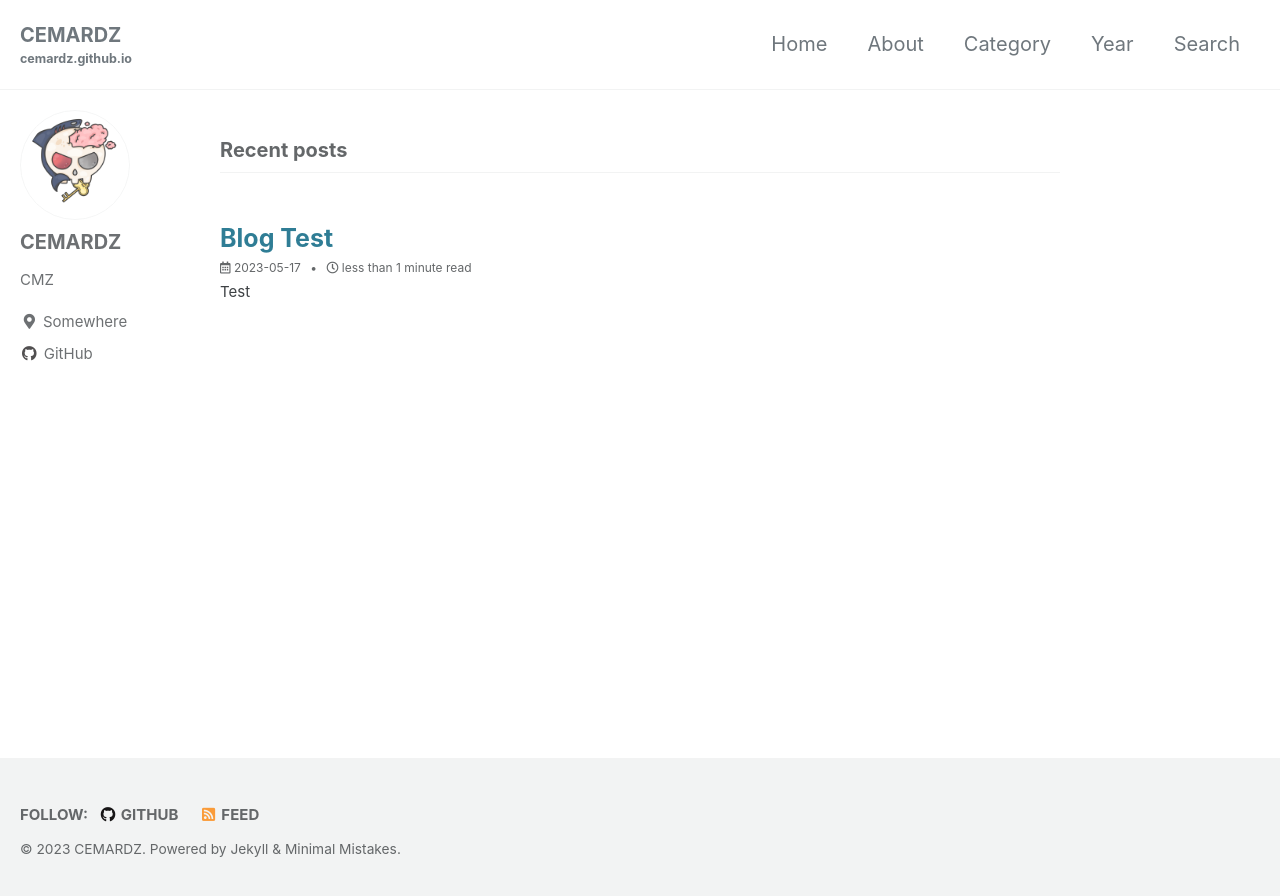
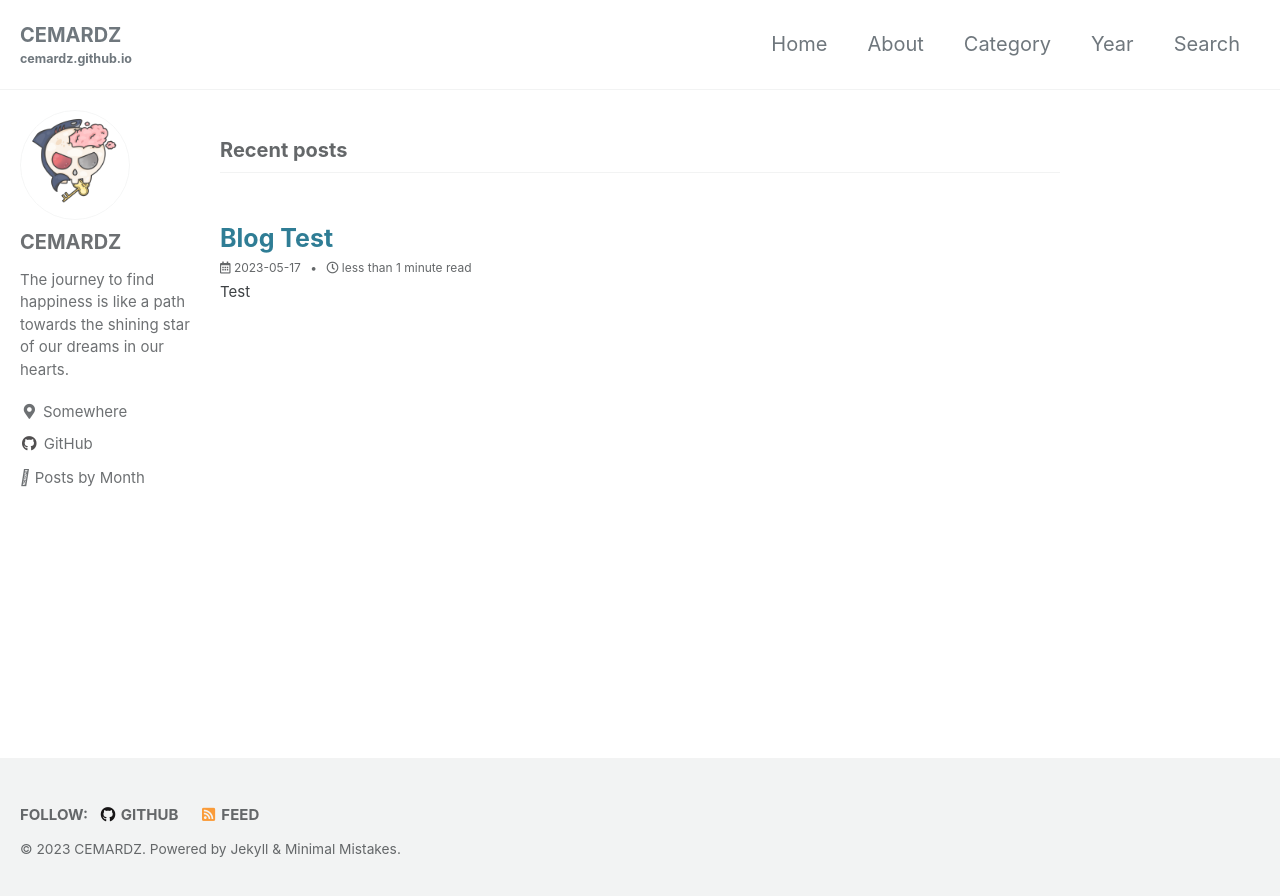
Before and after one commit to cemardz/cemardz.github.io, a Jekyll site: the page built from index.html, in a window 1280 px wide. Shown: the top 896 px of the page. Built offline with Jekyll 4.4.1, drawn with Linux system fonts in a browser that asks for light colours; cached includes are drawn as plain includes; some web fonts are replaced; the list of posts is cut into pages by our own code.

Commit message:
Update _config.yml

```diff
--- a/_config.yml
+++ b/_config.yml
@@ -106,7 +106,7 @@ analytics:
 author:
   name             : "CEMARDZ"
   avatar           : "/images/cemardz_1.png"
-  bio              : "CMZ"
+  bio              : "The journey to find happiness is like a path towards the shining star of our dreams in our hearts."
   location         : "Somewhere"
   email            :
   links:
@@ -128,6 +128,9 @@ author:
     - label: "Instagram"
       icon: "fab fa-fw fa-instagram"
       # url: "https://instagram.com/"
+    - label: "Posts by Month"
+      icon: "fa-regular fa-clock"
+      url: "/month-archive/"
 
 # Site Footer
 footer:
```
